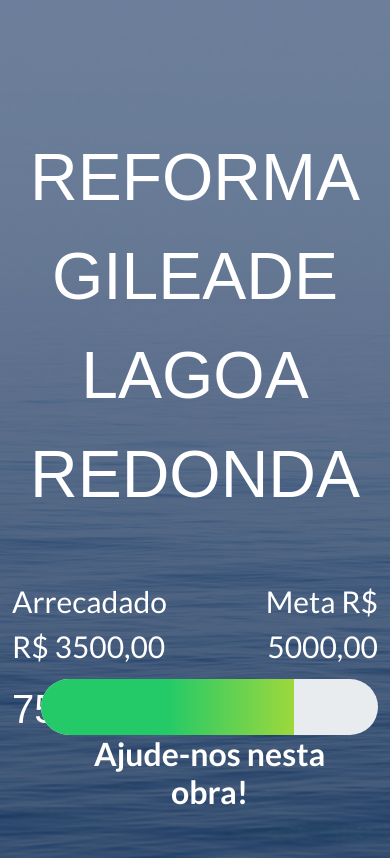
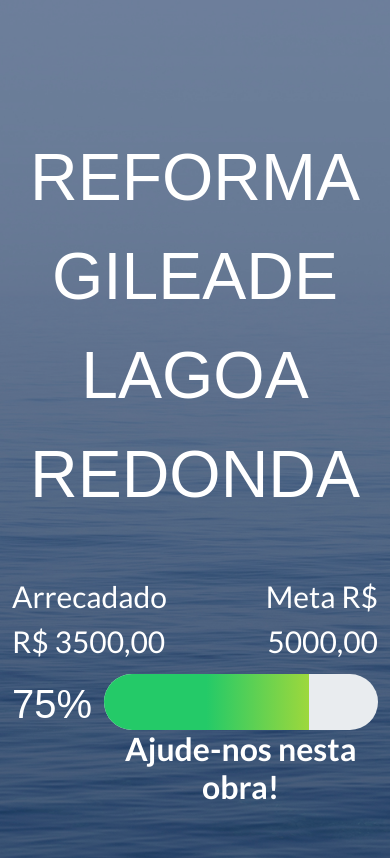
Before and after one commit to gileadelr2019/reforma, a plain HTML site: page index.html in a window 390 px wide. Shown: the top 858 px of the page. Drawn offline with nearby package versions, Linux system fonts and the light colour scheme.

Commit message:
Melhoria na responsividade.

```diff
--- a/index.html
+++ b/index.html
@@ -5,7 +5,7 @@
         <meta name="viewport" content="width=device-width, initial-scale=1, shrink-to-fit=no" />
         <meta name="description" content="" />
         <meta name="author" content="" />
-        <title>Landing Page - Start Bootstrap Theme</title>
+        <title>Reforma Gileade Lagoa Redonda</title>
         <!-- Favicon-->
         <link rel="icon" type="image/x-icon" href="assets/favicon.ico" />
         <!-- Bootstrap icons-->
@@ -36,13 +36,12 @@
             }
 
             .arrecadado {
-                width: 50%;
                 text-align: left;
-                float: left;
             }
 
             .meta {
                 text-align: right;
+                float: right;
             }
 
             .bg-degrade {
@@ -53,11 +52,10 @@
                 height: 3.5rem;
                 font-size: 2.75rem;
                 border-radius: 50px;
-                width: 92%;
+                margin: 0px !important;
             }
 
             .label-percent {
-                width: 8%;
                 float: left;
                 font-family: fantasy;
                 font-size: 40px;
@@ -97,18 +95,18 @@
                 <div class="title">
                     REFORMA GILEADE LAGOA REDONDA
                 </div>
-                <div class="div-progress-info">
-                    <div class="div-progress-info arrecadado">
+                <div class="col-12 div-progress-info">
+                    <div class="col-6 meta">
+                        Meta R$ 5000,00
+                    </div>
+                    <div class="col-6 arrecadado">
                         Arrecadado R$ 3500,00
-                    </div>
-                    <div class="div-progress-info meta">
-                        Meta R$ 5000,00
                     </div>
                 </div>
 
                 <div class="div-progress">
-                    <div class="label-percent">75%</div>
-                    <div class="progress progress-custom">
+                    <div class="col-sm-2 col-md-2 col-3 col-lg-1 col-xl-1 label-percent">75%</div>
+                    <div class="col-sm-10 col-md-10 col-9 col-lg-11 col-xl-11 progress progress-custom">
                         <!--
                             <div class="progress-bar progress-bar-striped progress-bar-animated" role="progressbar" aria-valuenow="75" aria-valuemin="0" aria-valuemax="100" style="width: 75%">R$ 3500,00</div>
                         -->
```
